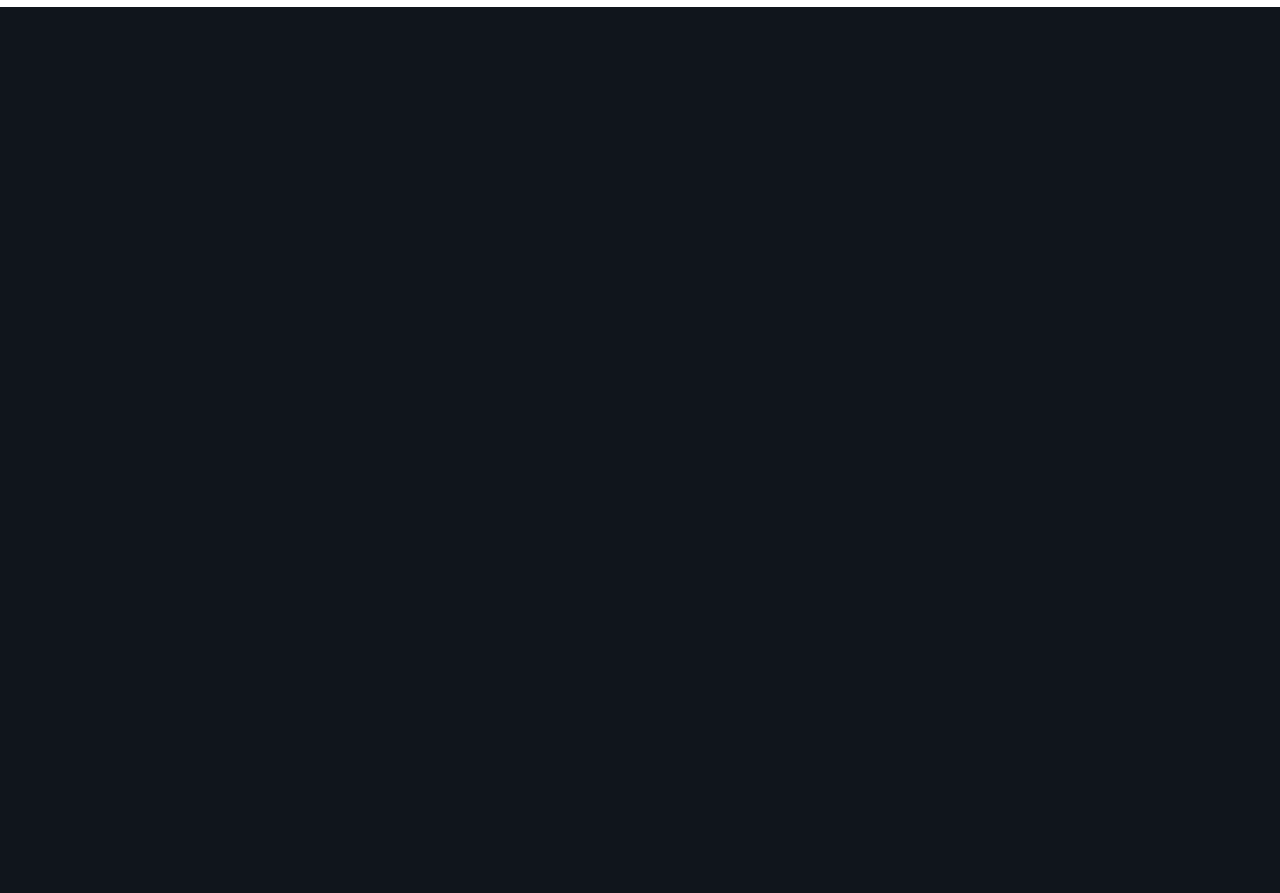
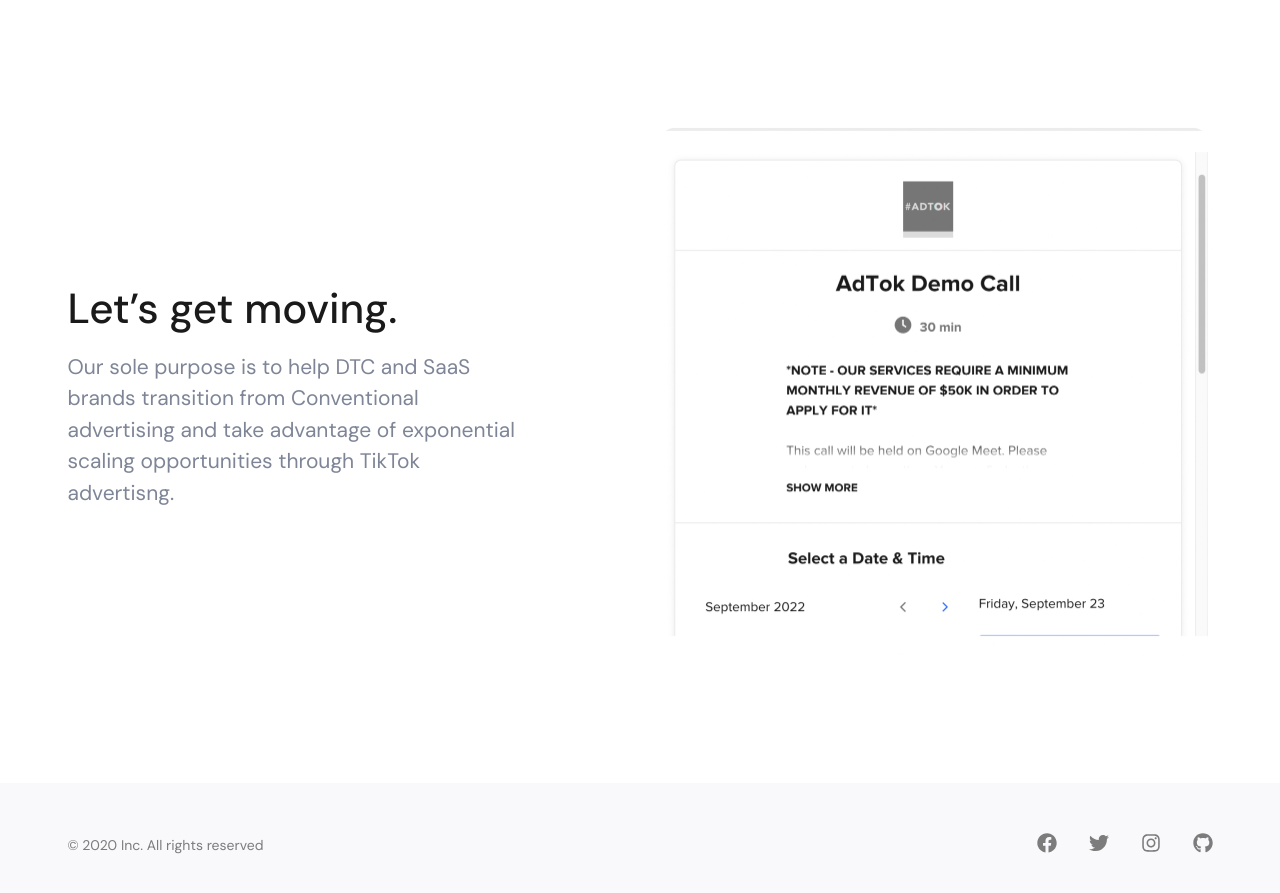
Before and after one commit to Vincent-tt-cyber/01-freelance-project, a React (Vite) app: page / in a window 1280 px wide. Shown: the part 3980-4873 px from the top of the page. Before the commit the page ends 3987 px from the top, so only its background shows below. Built offline with nearby package versions, Linux system fonts and the light colour scheme.

Commit message:
Добавлены последние блоки

```diff
--- a/src/App.jsx
+++ b/src/App.jsx
@@ -4,6 +4,7 @@
 import { Route, Routes } from "react-router-dom";
 import HomeScreen from "./screens/HomeScreen/HomeScreen";
 import Header from "./components/Header/Header";
+import Footer from "./components/Footer/Footer";
 
 function App() {
   const [count, setCount] = useState(0);
@@ -14,6 +15,7 @@
       <Routes>
         <Route path="/" element={<HomeScreen />} />
       </Routes>
+      <Footer />
     </>
   );
 }
--- /dev/null
+++ b/src/components/Footer/Footer.jsx
@@ -0,0 +1,35 @@
+import React from "react";
+import styles from "./Footer.module.scss";
+import { FaFacebook, FaGithub, FaInstagram, FaTwitter } from "react-icons/fa";
+
+const Footer = () => {
+  return (
+    <>
+      <footer className={styles["footer"]}>
+        <div className="container">
+          <div className={styles["footer-row"]}>
+            <span className={styles["footer-сopyright"]}>
+              © 2020 Inc. All rights reserved
+            </span>
+            <ul className={styles["footer-social"]}>
+              <li>
+                <FaFacebook size={20} color="#1a1a1a8f" />
+              </li>
+              <li>
+                <FaTwitter size={20} color="#1a1a1a8f" />
+              </li>
+              <li>
+                <FaInstagram size={20} color="#1a1a1a8f" />
+              </li>
+              <li>
+                <FaGithub size={20} color="#1a1a1a8f" />
+              </li>
+            </ul>
+          </div>
+        </div>
+      </footer>
+    </>
+  );
+};
+
+export default Footer;
--- /dev/null
+++ b/src/components/Footer/Footer.module.scss
@@ -0,0 +1,23 @@
+.footer {
+  background: #f9f9fb;
+  padding: 50px 0;
+  &-row {
+    display: flex;
+    justify-content: space-between;
+    align-items: center;
+  }
+  &-сopyright {
+    font-weight: 400;
+    font-size: 14px;
+    line-height: 180%;
+    color: #1a1a1a8f;
+  }
+  &-social {
+    display: flex;
+    justify-content: space-between;
+    align-items: center;
+    li {
+      margin-left: 32px;
+    }
+  }
+}
--- a/src/screens/HomeScreen/HomeScreen.jsx
+++ b/src/screens/HomeScreen/HomeScreen.jsx
@@ -7,6 +7,7 @@
 import AdsBlock from "./blocks/AdsBlock/AdsBlock";
 import EndorsedBlock from "./blocks/EndorsedBlock/EndorsedBlock";
 import WhyTikTokBlock from "./blocks/WhyTikTokBlock/WhyTikTokBlock";
+import LetsGetMovingBlock from "./blocks/LetsGetMovingBlock/LetsGetMovingBlock";
 
 const HomeScreen = () => {
   return (
@@ -18,6 +19,7 @@
       <AdsBlock />
       <EndorsedBlock />
       <WhyTikTokBlock />
+      <LetsGetMovingBlock />
     </>
   );
 };
--- /dev/null
+++ b/src/screens/HomeScreen/blocks/LetsGetMovingBlock/LetsGetMovingBlock.jsx
@@ -0,0 +1,31 @@
+import React from "react";
+import styles from "./LetsGetMovingBlock.module.scss";
+import LetsGetMovingIMG from "../../../../assets/images/letsGetMoving.jpg";
+
+const LetsGetMovingBlock = () => {
+  return (
+    <>
+      <div className={styles["lets-get-moving"]}>
+        <div className="container">
+          <div className={styles["lets-get-moving-row"]}>
+            <div className={styles["lets-get-moving-description"]}>
+              <h2 className={styles["lets-get-moving__title"]}>
+                Let’s get moving.
+              </h2>
+              <p className={styles["lets-get-moving__text"]}>
+                Our sole purpose is to help DTC and SaaS brands transition from
+                Conventional advertising and take advantage of exponential
+                scaling opportunities through TikTok advertisng.
+              </p>
+            </div>
+            <div className={styles["lets-get-moving-image"]}>
+              <img src={LetsGetMovingIMG} />
+            </div>
+          </div>
+        </div>
+      </div>
+    </>
+  );
+};
+
+export default LetsGetMovingBlock;
--- /dev/null
+++ b/src/screens/HomeScreen/blocks/LetsGetMovingBlock/LetsGetMovingBlock.module.scss
@@ -0,0 +1,33 @@
+.lets-get-moving {
+  padding: 120px 0;
+  background-color: #fff;
+  &-row {
+    display: flex;
+    justify-content: space-between;
+    align-items: center;
+  }
+  &-description {
+    max-width: 460px;
+    width: 100%;
+  }
+  &__title {
+    font-weight: 500;
+    font-size: 42px;
+    color: #1a1a1a;
+    margin-bottom: 16px;
+  }
+  &__text {
+    font-weight: 400;
+    font-size: 21px;
+    line-height: 150%;
+    color: #7e8597;
+  }
+  &-image {
+    max-width: 558px;
+    border-radius: 24px;
+    overflow: hidden;
+    img {
+      width: 100%;
+    }
+  }
+}
```
Also changed, not shown: src/assets/images/letsGetMoving.jpg (added).
